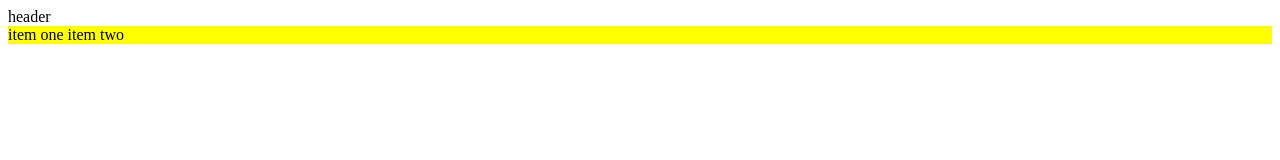
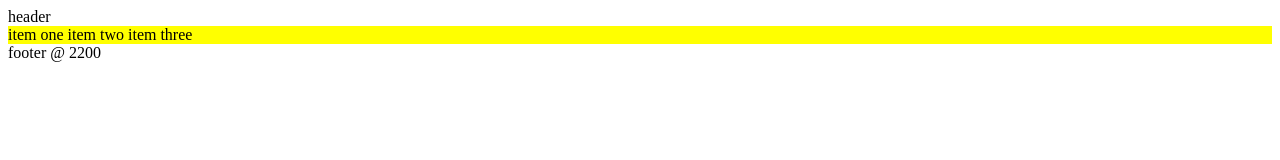
Before and after one commit to amirsabrii/js-project, a plain HTML site: page git/index.html in a window 1280 px wide. Drawn offline with Linux system fonts and the light colour scheme.

Commit message:
creat footer

```diff
--- a/git/index.html
+++ b/git/index.html
@@ -15,7 +15,12 @@
     <div class="items">
         <span>item one</span>
         <span>item two</span>
+        <span>item three</span>
     </div>
+
+    <footer>
+        footer @ 2200
+    </footer>
 
 </body>
 </html>
```
